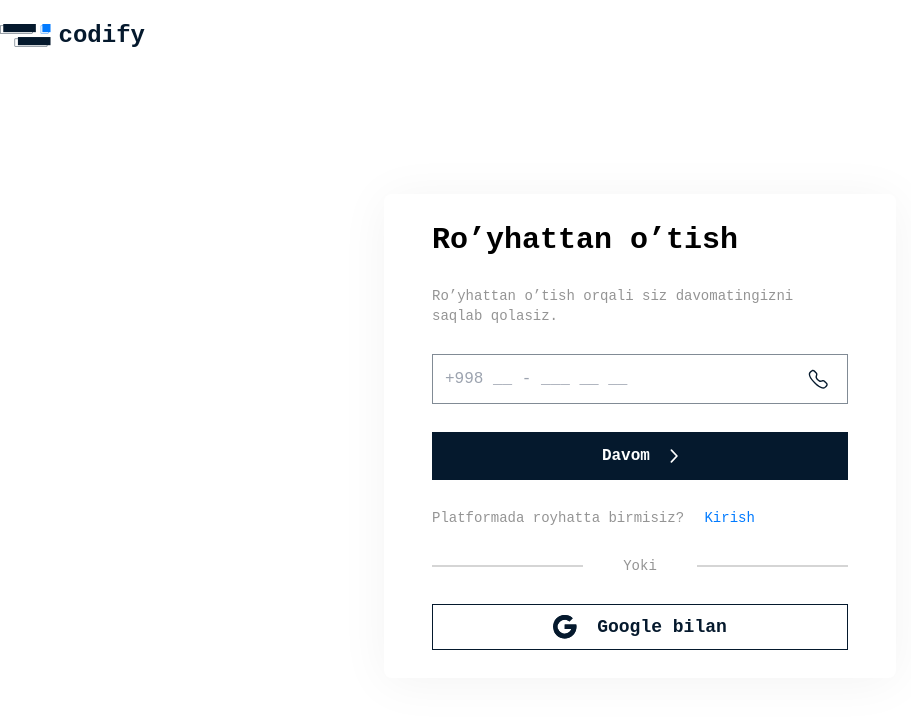
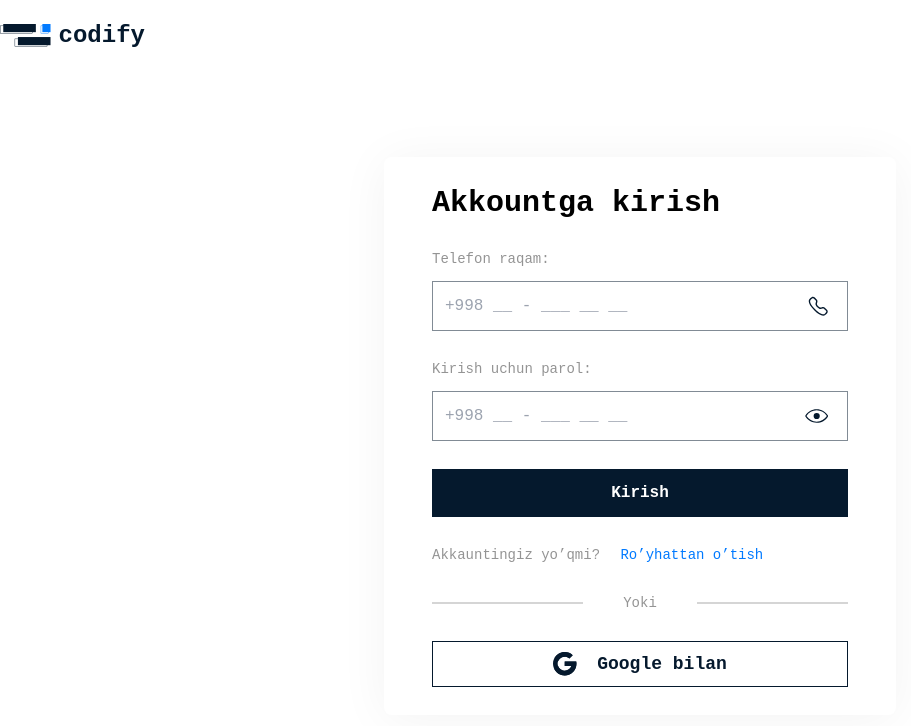
Before and after one commit to Codify-Labs/ui, a React (Create React App) app: page /auth/login in a window 1280 px wide. Shown: the top 726 px of the page, without its empty margins (0-911 px from the left). Built offline with nearby package versions, Linux system fonts and the light colour scheme.

Commit message:
Add page transition animations

```diff
--- a/src/#/#auth/index.jsx
+++ b/src/#/#auth/index.jsx
@@ -9,12 +9,85 @@ import SvgGoogle from "icons/SvgGoogle";
 import SvgPerson from "icons/SvgPerson";
 import SvgPhone from "icons/SvgPhone";
 import React, { useState } from "react";
-import { useHistory } from "react-router-dom";
+import { Link, useHistory, useParams } from "react-router-dom";
 import iff from "utils/iff";
 
 function Auth(props) {
   const [step, setStep] = useState(1);
   const history = useHistory();
+  let { method } = useParams();
+
+  if (method === `login`) {
+    return (
+      <section className="container | h-full w-full | flex flex-col justify-between">
+        <div className="go__home | py-5">
+          <Logo />
+        </div>
+
+        <div className="fcc flex-1">
+          <div className="w-2/5 space-y-7 px-12 py-7  shadow-300 auth__card rounded-lg">
+            <h3 className="font-bold text-3xl">Akkountga kirish</h3>
+
+            <div className="flex flex-col space-y-7">
+              <label htmlFor="phone" className="relative space-y-3">
+                <p className="text-[#949494] text-sm">Telefon raqam:</p>
+                <div className="relative">
+                  <input
+                    type="text"
+                    name="phone"
+                    id="phone"
+                    placeholder="+998 __ - ___ __ __"
+                    className="w-full | border border-opacity-50 focus:border-opacity-100 border-gray-primary py-3 px-3 duration-200"
+                  />
+                  <SvgPhone className="text-gray-primary h-5 | absolute right-5 top-[30%]" />
+                </div>
+              </label>
+
+              <label htmlFor="password" className="relative space-y-3">
+                <p className="text-[#949494] text-sm">Kirish uchun parol:</p>
+
+                <div className="relative">
+                  <input
+                    type="password"
+                    name="password"
+                    id="password"
+                    placeholder="+998 __ - ___ __ __"
+                    className="w-full | border border-opacity-50 focus:border-opacity-100 border-gray-primary py-3 px-3 duration-200"
+                  />
+                  <SvgEye className="text-gray-primary h-3.5 | absolute right-5 top-[36%]" />
+                </div>
+              </label>
+
+              <button
+                onClick={() => setStep(2)}
+                className="py-3 bg-gray-primary text-white font-bold | click:scale fcc"
+              >
+                Kirish
+              </button>
+            </div>
+
+            <p className="text-[#949494] text-sm">
+              Akkauntingiz yo’qmi?{" "}
+              <Link to={`/auth/register`} className={`text-blue-700 px-3`}>
+                Ro’yhattan o’tish
+              </Link>
+            </p>
+
+            <div className="fcb">
+              <div className="flex-1 border border-opacity-70 border-[#C4C4C4]"></div>
+              <p className="text-[#949494] text-sm | mx-10">Yoki</p>
+              <div className="flex-1 border border-opacity-70 border-[#C4C4C4]"></div>
+            </div>
+
+            <button className="py-2 text-lg border border-gray-primary text-gray-primary font-bold | click:scale w-full fcc">
+              <SvgGoogle className="text-white h-6 mr-5" />
+              Google bilan
+            </button>
+          </div>
+        </div>
+      </section>
+    );
+  }
 
   if (step === 1) {
     return (
@@ -52,9 +125,9 @@ function Auth(props) {
 
             <p className="text-[#949494] text-sm">
               Platformada royhatta birmisiz?{" "}
-              <a href="#" className="text-blue-700 px-3">
+              <Link to={`/auth/login`} className={`text-blue-700 px-3`}>
                 Kirish
-              </a>
+              </Link>
             </p>
 
             <div className="fcb">
--- a/src/#/#course_resume/index.jsx
+++ b/src/#/#course_resume/index.jsx
@@ -8,7 +8,7 @@ function CourseResume() {
     let redirector;
     redirector = setTimeout(() => {
       history.push(`/lesson/react-jsx/`);
-    }, 2000);
+    }, 100000);
 
     return () => {
       clearTimeout(redirector);
--- a/src/App.jsx
+++ b/src/App.jsx
@@ -2,7 +2,7 @@ import Lesson from "#/#lesson";
 import React from "react";
 import "public/styles/App.css";
 import "public/styles/global.css";
-import { Switch, Route } from "react-router-dom";
+import { Switch, Route, useLocation } from "react-router-dom";
 import CodingEnvironment from "#/#ide";
 import Home from "#/#home";
 import Workspace from "#/#workspace";
@@ -10,13 +10,16 @@ import Course from "#/#course";
 import CourseResume from "#/#course_resume";
 import useScrollToTop from "helpers/scrollToTop";
 import Auth from "#/#auth";
+import { TransitionGroup, CSSTransition } from "react-transition-group";
 
 function App() {
   useScrollToTop();
-
+  let location = useLocation();
   return (
     <>
-      <Switch>
+      <TransitionGroup className={`h-full w-full`}>
+        <CSSTransition key={location.pathname} classNames="fade" timeout={300}>
+          <Switch location={location}>
             <Route path="/" exact>
               <Home />
             </Route>
@@ -45,6 +48,8 @@ function App() {
               <Workspace />
             </Route>
           </Switch>
+        </CSSTransition>
+      </TransitionGroup>
     </>
   );
 }
--- a/src/public/styles/App.css
+++ b/src/public/styles/App.css
@@ -28,7 +28,7 @@ button, input, textarea {
 }
 
 html {
-  scroll-behavior: smooth;
+  /* scroll-behavior: smooth; */
   font-family: "Space Mono", monospace;
   @apply select-none;
   -webkit-font-smoothing: antialiased;
@@ -148,3 +148,25 @@ html {
     transform: translateX(0%) translateY(0%);
   }
 }
+
+.fade {
+  @apply h-full w-full;
+}
+
+.fade-enter {
+  opacity: 0;
+}
+
+.fade-enter-active {
+  opacity: 1;
+  @apply duration-200;
+}
+
+.fade-exit {
+  opacity: 1;
+}
+
+.fade-exit-active {
+  opacity: 0;
+  @apply duration-200;
+}
```
Lines whose indentation alone changed are shown as unchanged.
